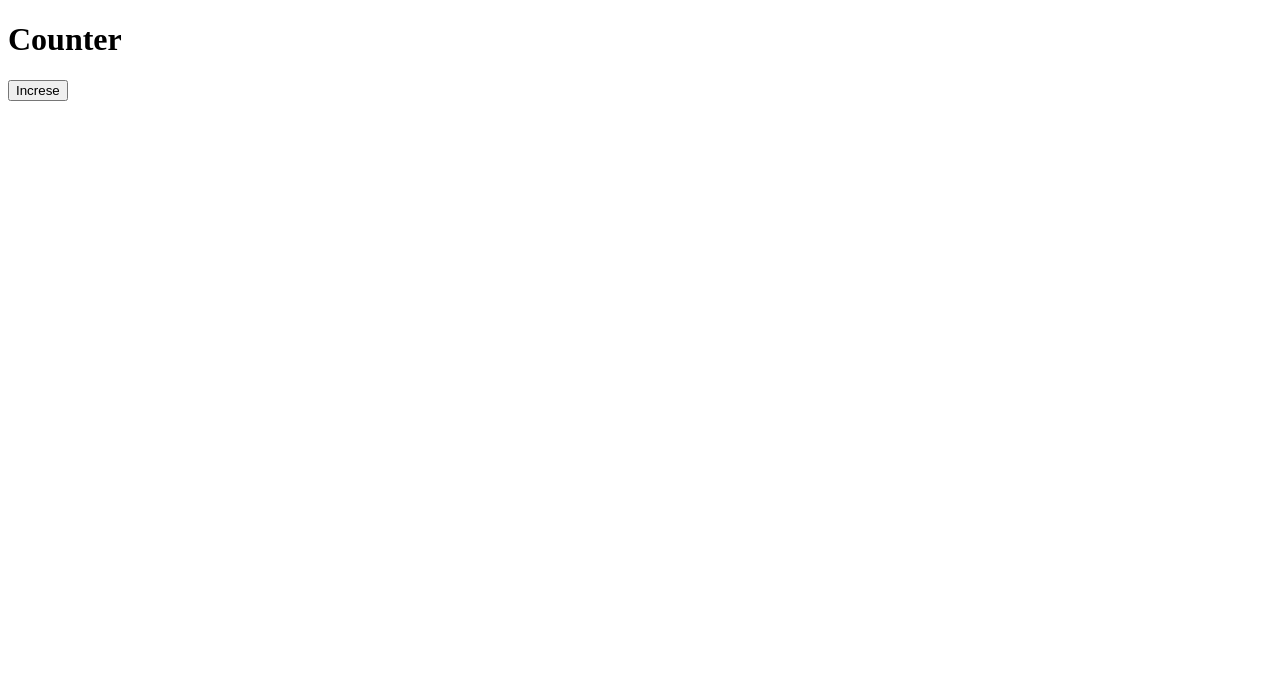
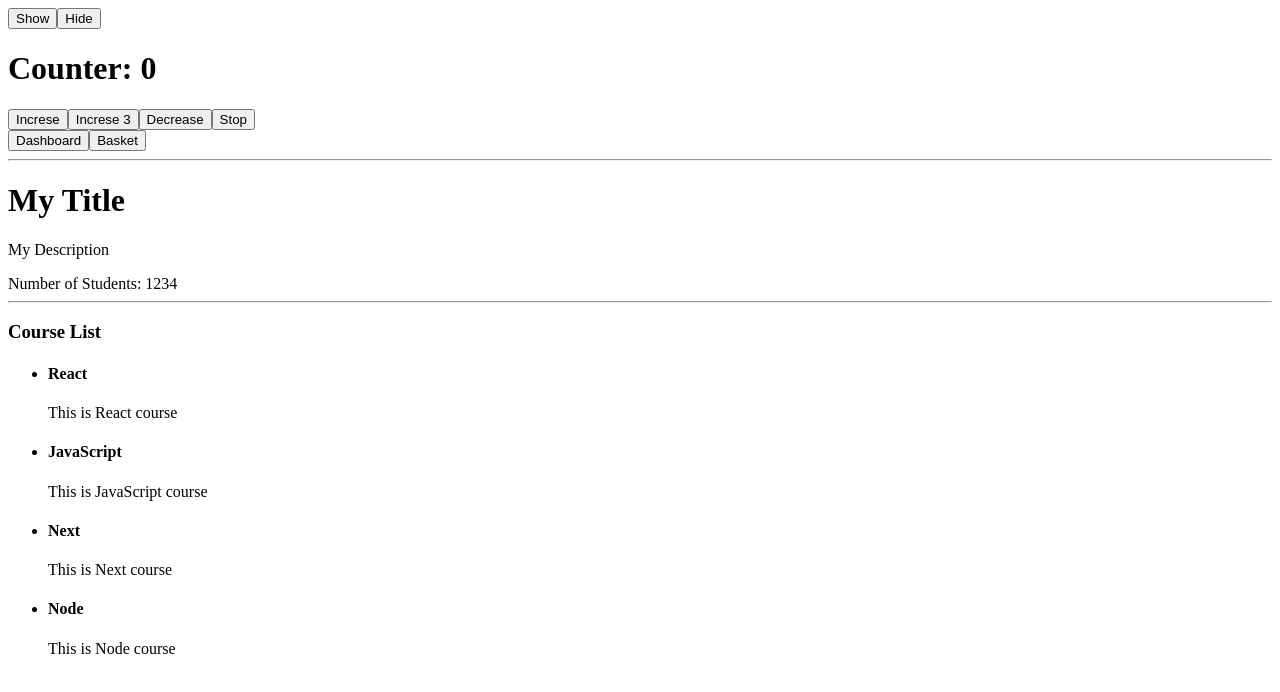
Before and after one commit to mohammadpmf/react_redux, a React (Vite) app in the folder vite-react-app (Jadidtar)/react-app/: page / in a window 1280 px wide. Shown: the top 692 px of the page. Built offline with nearby package versions, Linux system fonts and the light colour scheme.

Commit message:
finish season 6

```diff
--- a/vite-react-app (Jadidtar)/react-app/src/App.jsx
+++ b/vite-react-app (Jadidtar)/react-app/src/App.jsx
@@ -8,13 +8,13 @@ function App() {
   return (
     <div>
       <Counter />
-      {/* <Header />
+      <Header />
       <Banner
       title= "My Title"
       description = "My Description"
       numOfStudents = {1234}
       />
-      <CourseList /> */}
+      <CourseList />
     </div>
   )
 }
--- a/vite-react-app (Jadidtar)/react-app/src/Counter.jsx
+++ b/vite-react-app (Jadidtar)/react-app/src/Counter.jsx
@@ -1,13 +1,54 @@
+import { useState } from "react"
+
 const Counter = () => {
-    function increaseHandler(){
-        console.log("increase")
-    }
+    const [counter, setCounter] = useState(0)
+    const [isShow, setIsShow] = useState(true)
+    const increaseHandler = () => setCounter(counter => counter + 1)
+    const increase3Handler = () => {
+        // میشد + 3 کرد. ولی عمدا این شکلی نوشت که بگه تابع setCounter
+        // و تو حالت کلی برای هر هوکی که تعریف میکنیم تابع setState ش
+        // یه کالبک فانکشن میخواد. حالا اگه به مقدار قبلی وابسته نباشه، میتونیم
+        // مستقیما بهش بگیم که چه چیزی رو ست کنه. اما اگه به مقدار قبلی وابسته
+        // باشه بهش کالبک فانکشن میدیم (به فانکشنی که ورودی تابع دیگه هست میگن کال بک فانکشن)
+        // نکته آخر این که عملیات ست استیت به صورت آسنکرون انجام میشه.
+        setCounter(counter => counter + 1);
+        setCounter(counter => counter + 1);
+        setCounter(counter => counter + 1);
+    };
+    const decreaseHandler = () => setCounter(counter => counter - 1);
+    const stopHandler = () => setCounter("-");
+    const showHandler = () => setIsShow(true);
+    const hideHandler = () => setIsShow(false);
     return (
-        <div>
-            <h1>Counter</h1>
-            {/* <button onClick={()=>console.log("increase")}>Increse</button> */}
-            <button onClick={increaseHandler}>Increse</button>
-        </div>
+        <>
+            <button onClick={showHandler}>Show</button>
+            <button onClick={hideHandler}>Hide</button>
+            {
+                isShow?
+                    <div>
+                        <h1>Counter: {counter}</h1>
+                        {/* <button onClick={()=>console.log("increase")}>Increse</button> */}
+                        <button onClick={increaseHandler}>Increse</button>
+                        <button onClick={increase3Handler}>Increse 3</button>
+                        <button onClick={decreaseHandler}>Decrease</button>
+                        <button onClick={stopHandler}>Stop</button>
+                    </div>
+                    :
+                    null
+            }
+            {
+                // این شکلی هم میشه نوشت با &&
+                // isShow &&
+                //     <div>
+                //         <h1>Counter: {counter}</h1>
+                //         {/* <button onClick={()=>console.log("increase")}>Increse</button> */}
+                //         <button onClick={increaseHandler}>Increse</button>
+                //         <button onClick={increase3Handler}>Increse 3</button>
+                //         <button onClick={decreaseHandler}>Decrease</button>
+                //         <button onClick={stopHandler}>Stop</button>
+                //     </div>
+            }
+        </>
     )
 }
 
```
